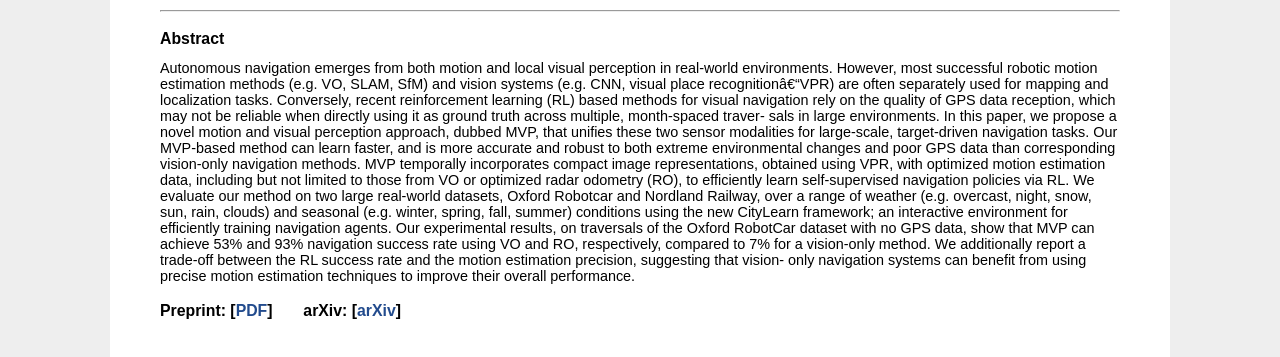
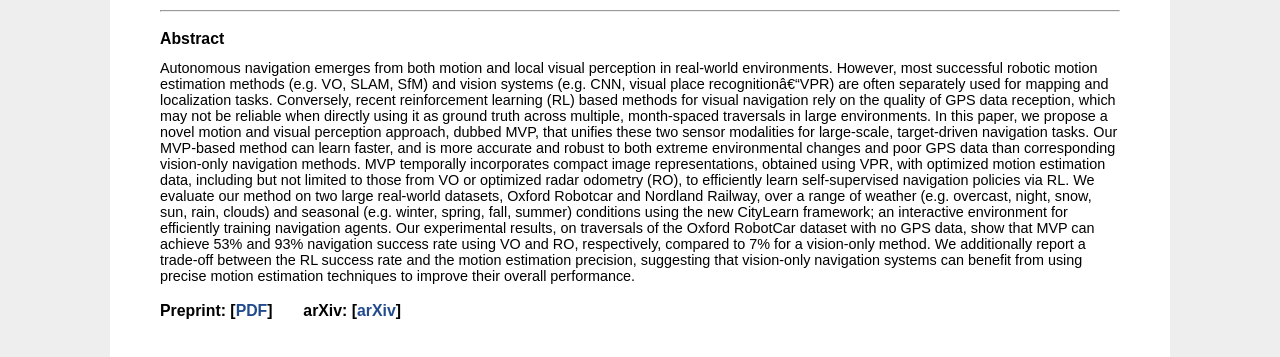
Before and after one commit to mchancan/mchancan.github.io, a Jekyll site: the page built from projects/MVP/index.html, in a window 1280 px wide. Shown: the part 486-843 px from the top of the page. Built offline with Jekyll 4.4.1, drawn with Linux system fonts in a browser that asks for light colours; comment, search, counter and statistics services are not loaded.

Commit message:
Update index.html

```diff
--- a/projects/MVP/index.html
+++ b/projects/MVP/index.html
@@ -27,7 +27,7 @@ title: "MVP: Unified Motion and Visual Self-Supervised Learning for Large-Scale
   are often separately used for mapping and localization tasks. Conversely, recent
   reinforcement learning (RL) based methods for visual navigation rely on the quality of
   GPS data reception, which may not be reliable when directly using it as ground truth
-  across multiple, month-spaced traver- sals in large environments. In this paper, we
+  across multiple, month-spaced traversals in large environments. In this paper, we
   propose a novel motion and visual perception approach, dubbed MVP, that unifies these
   two sensor modalities for large-scale, target-driven navigation tasks. Our MVP-based
   method can learn faster, and is more accurate and robust to both extreme environmental
@@ -42,7 +42,7 @@ title: "MVP: Unified Motion and Visual Self-Supervised Learning for Large-Scale
   Oxford RobotCar dataset with no GPS data, show that MVP can achieve 53% and 93% navigation
   success rate using VO and RO, respectively, compared to 7% for a vision-only method. We
   additionally report a trade-off between the RL success rate and the motion estimation
-  precision, suggesting that vision- only navigation systems can benefit from using precise
+  precision, suggesting that vision-only navigation systems can benefit from using precise
   motion estimation techniques to improve their overall performance.
 
 </td>
```
